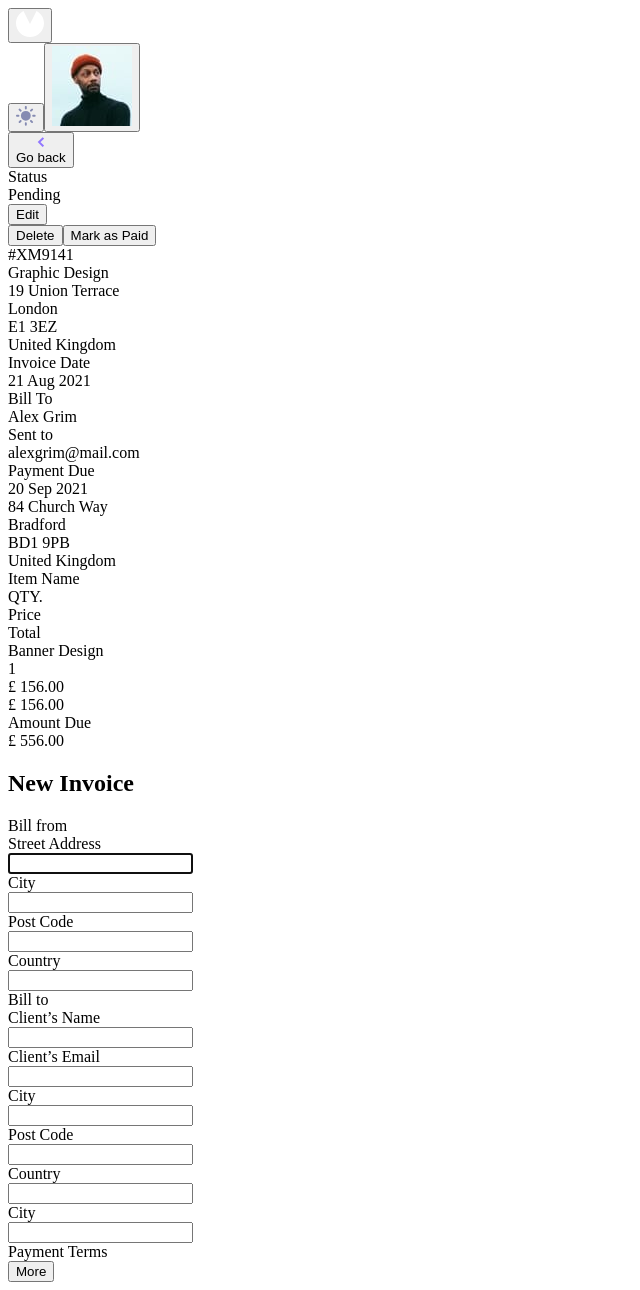
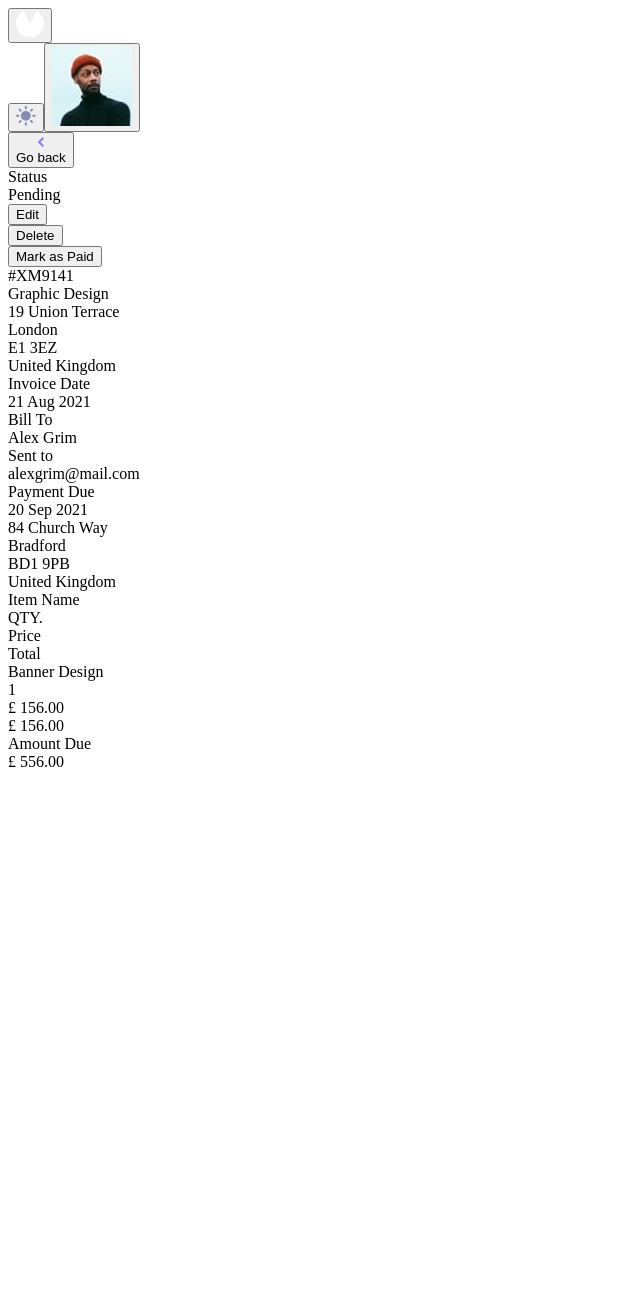
Before and after one commit to H3lltronik/InovoiceAppFront, a Next.js app: page /invoice/1 in a window 1280 px wide. Shown: the whole page, without its empty margins (0-640 px from the left). After the commit the page ends 800 px from the top, so only its background shows below. Built offline with nearby package versions, Linux system fonts and the light colour scheme.

Commit message:
delete modal

```diff
--- /dev/null
+++ b/components/Dialog/Delete.tsx
@@ -0,0 +1,45 @@
+import React, { useState } from "react";
+import { Button } from "../Form/Button";
+import { Input } from "../Form/Input";
+import { Select } from "../Form/Select";
+import { Modal } from "./Modal";
+
+export const Delete = () => {
+  const getActivator = () => {
+    return (
+      <Button
+        className="bg-red-500 text-white hover:bg-purple-light active:bg-purple-dark"
+        onClick={() => {}}>
+        <span>Delete</span>
+      </Button>
+    );
+  };
+
+  return (
+    <Modal activator={getActivator()}>
+      <section
+        className={`text-white text-left absolute bg-blue-darker p-8 rounded-lg w-msg-modal max-w-full
+      left-2/4 top-2/4 transform -translate-x-2/4 -translate-y-2/4`}>
+        <h2 className="font-bold text-2xl">Confirm Deletion</h2>
+
+        <p className={`text-xs text-white-dark mt-4`}>
+          Are you sure you want to delete invoice #XM9141? This action cannot be
+          undone.
+        </p>
+
+        <div className="flex justify-end items-center gap-3 mt-8">
+          <Button
+            className="bg-blue-dark text-white hover:bg-purple-light active:bg-purple-dark"
+            onClick={() => {}}>
+            <span>Cancel</span>
+          </Button>
+          <Button
+            className="bg-red-500 text-white hover:bg-purple-light active:bg-purple-dark"
+            onClick={() => {}}>
+            <span>Delete</span>
+          </Button>
+        </div>
+      </section>
+    </Modal>
+  );
+};
--- a/components/Dialog/Modal.tsx
+++ b/components/Dialog/Modal.tsx
@@ -3,10 +3,11 @@ import { FC, Fragment, useState } from "react";
 
 type ModalProps = {
   activator: React.ReactNode,
-  title?: React.ReactNode
+  title?: React.ReactNode,
+  containerClass?: string,
 }
 export const Modal : FC<ModalProps> = (props) => {
-  let [isOpen, setIsOpen] = useState(true);
+  let [isOpen, setIsOpen] = useState(false);
 
   function closeModal() {
     setIsOpen(false);
@@ -53,7 +54,7 @@ export const Modal : FC<ModalProps> = (props) => {
               leave="ease-in duration-200"
               leaveFrom="opacity-100"
               leaveTo="opacity-0">
-              <div>
+              <div className={`${props.containerClass}`}>
                 {
                   props.title?
                   <Dialog.Title>
--- a/pages/invoice/[id].tsx
+++ b/pages/invoice/[id].tsx
@@ -2,6 +2,7 @@ import { NextPage } from "next";
 import Link from "next/link";
 import React from "react";
 import { NewInvoice } from "../../components/Dialog";
+import { Delete } from "../../components/Dialog/Delete";
 import { Button } from "../../components/Form/Button";
 import {
   BadgeStatus,
@@ -31,11 +32,7 @@ const Details: NextPage = () => {
         <div className="flex-grow"></div>
         <div className="flex gap-2">
           <NewInvoice></NewInvoice>
-          <Button
-            className="bg-red-500 text-white hover:bg-purple-light active:bg-purple-dark"
-            onClick={() => {}}>
-            <span>Delete</span>
-          </Button>
+          <Delete></Delete>
           <Button
             className="bg-purple-dark text-white hover:bg-purple-light active:bg-purple-dark"
             onClick={() => {}}>
--- a/tailwind.config.js
+++ b/tailwind.config.js
@@ -5,6 +5,7 @@ module.exports = {
   theme: {
     extend: {
       width: {
+        'msg-modal': '480px'
       },
       screens: {
         xs: '420px',
```
Also changed, not shown: components/Dialog/NewInvoice.tsx (+0 -68 lines).
